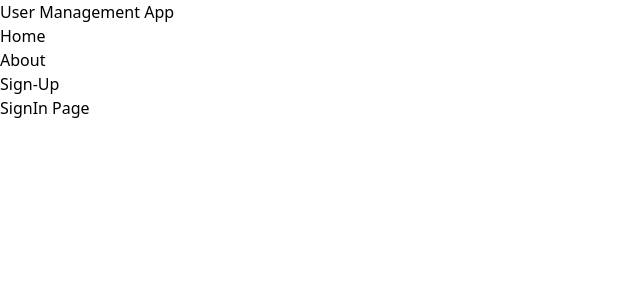
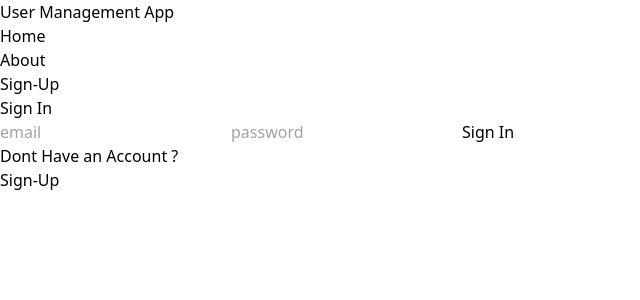
Before and after one commit to NishaAnas/UserManagemnt, a React (Vite) app in the folder client/: page /signin in a window 1280 px wide. Shown: the top 300 px of the page, without its empty margins (0-640 px from the left). Built offline with nearby package versions, Linux system fonts and the light colour scheme.

Commit message:
sigin functionality completed

```diff
--- a/client/src/Pages/Signin.jsx
+++ b/client/src/Pages/Signin.jsx
@@ -1,11 +1,85 @@
-import React from 'react'
+import React, { useState } from "react";
+import { Link, useNavigate } from "react-router-dom";
 
 function Signin() {
-    return (
-        <div>
-            SignIn Page
-        </div>
-    )
+  //state Variable
+  const [formData, setFormData] = useState({});
+  const [error, setError] = useState(false);
+  const [loading, setLoading] = useState(false);
+  const Navigate = useNavigate();
+
+  const handleChange = (e) => {
+    setFormData({ ...formData, [e.target.id]: e.target.value });
+  };
+  //use this form data and send to the backend and save to db
+  //for removing corcs error just give a proxy server in vite.config file
+
+  //Handle the form submit
+  const handleSubmit = async (e) => {
+    e.preventDefault();
+
+    setLoading(true);
+    setError(false);
+    //we have to make a call to the url "https://localhost:3000/server/auth/signup" along withthe form data
+    try {
+      const res = await fetch("/server/auth/signin", {
+        method: "POST",
+        headers: {
+          "Content-Type": "application/json",
+        },
+        body: JSON.stringify(formData),
+      });
+
+      const data = await res.json();
+      setLoading(false);
+
+      if (!res.ok) {
+        // If the response status is not ok
+        setError(true);
+      } else {
+        Navigate('/')
+        //console.log(data.message);
+      }
+    } catch (error) {
+      setLoading(false);
+      setError(true);
+    }
+  };
+
+  return (
+    <div className="p-3 max-w-lg mx-auto">
+      <h1 className="text-3xl text-center font-semibold my-7"> Sign In </h1>
+      <form onSubmit={handleSubmit} className="flex flex-col gap-4">
+        <input
+          type="email"
+          placeholder="email"
+          id="email"
+          className="bg-slate-100 p-3 rounded-lg"
+          onChange={handleChange}
+        />
+        <input
+          type="password"
+          placeholder="password"
+          id="password"
+          className="bg-slate-100 p-3 rounded-lg"
+          onChange={handleChange}
+        />
+        <button
+          disabled={loading}
+          className="bg-slate-700 text-white p-3 rounded-lg uppercase hover:opacity-95 disabled:opacity-80"
+        >
+          {loading ? "Loading..." : "Sign In"}
+        </button>
+      </form>
+      <div className="flex gap-2 mt-5">
+        <p>Dont Have an Account ?</p>
+        <Link to="/signup">
+          <span className="text-blue-500">Sign-Up</span>
+        </Link>
+      </div>
+      <p className="text-red-700 mt-5">{error && "Something went Wrong"}</p>
+    </div>
+  );
 }
 
-export default Signin
+export default Signin;
--- a/client/src/Pages/Signup.jsx
+++ b/client/src/Pages/Signup.jsx
@@ -1,11 +1,12 @@
 import React, { useState } from "react";
-import { Link } from "react-router-dom";
+import { Link, useNavigate } from "react-router-dom";
 
 function Signup() {
   //state Variable
   const [formData, setFormData] = useState({});
   const [error, setError] = useState(false);
   const [loading, setLoading] = useState(false);
+  const Navigate = useNavigate();
 
   const handleChange = (e) => {
     setFormData({ ...formData, [e.target.id]: e.target.value });
@@ -36,7 +37,8 @@
         // If the response status is not ok
         setError(true);
       } else {
-        console.log(data.message);
+        Navigate('/signin')
+        //console.log(data.message);
       }
     } catch (error) {
       setLoading(false);
```
